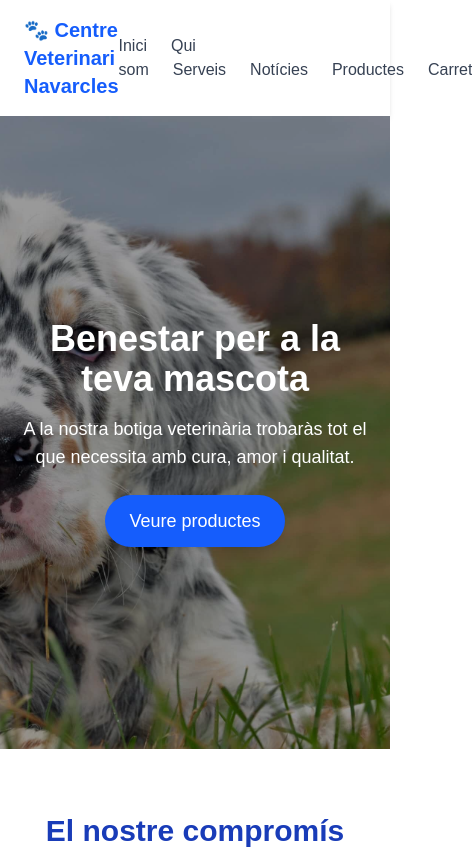
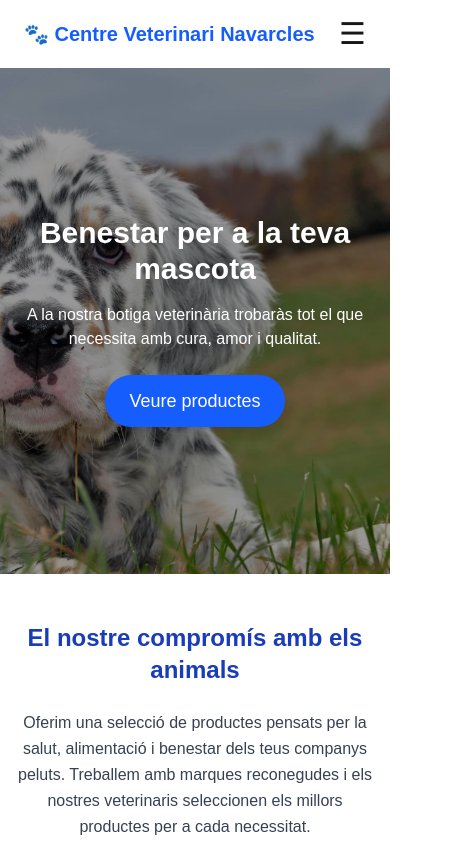
Before and after one commit to gcarrerag/webapp_cvn, a Next.js app: page / in a window 390 px wide. Shown: the top 849 px of the page, 472 px wide, since content can reach past the window. Built offline with nearby package versions, Linux system fonts and the light colour scheme.

Commit message:
test definitiu bo lk

```diff
--- a/app/page.js
+++ b/app/page.js
@@ -9,10 +9,10 @@ export default function Home() {
       <Navbar />
 
       {/* Portada */}
-      <section className="relative bg-cover bg-center h-[75vh] w-full" style={{ backgroundImage: "url('/portada.jpg')" }}>
+      <section className="relative bg-cover bg-center h-[60vh] md:h-[75vh] w-full" style={{ backgroundImage: "url('/portada.jpg')" }}>
         <div className="absolute inset-0 bg-black/40 flex flex-col justify-center items-center text-white px-4 text-center">
-          <h1 className="text-4xl md:text-5xl font-bold mb-4">Benestar per a la teva mascota</h1>
-          <p className="text-lg md:text-xl mb-6 max-w-xl">
+          <h1 className="text-3xl md:text-5xl font-bold mb-4">Benestar per a la teva mascota</h1>
+          <p className="text-md md:text-xl mb-6 max-w-lg">
             A la nostra botiga veterinària trobaràs tot el que necessita amb cura, amor i qualitat.
           </p>
           <Link href="/productes">
@@ -24,16 +24,16 @@ export default function Home() {
       </section>
 
       {/* Secció informativa */}
-      <section className="py-16 px-6 md:px-20 bg-white text-center">
-        <h2 className="text-3xl font-bold text-blue-800 mb-6">El nostre compromís amb els animals</h2>
-        <p className="text-gray-700 max-w-3xl mx-auto text-lg leading-relaxed">
+      <section className="py-12 md:py-16 px-4 md:px-20 bg-white text-center">
+        <h2 className="text-2xl md:text-3xl font-bold text-blue-800 mb-6">El nostre compromís amb els animals</h2>
+        <p className="text-gray-700 max-w-3xl mx-auto text-md md:text-lg leading-relaxed">
           Oferim una selecció de productes pensats per la salut, alimentació i benestar dels teus companys peluts.
           Treballem amb marques reconegudes i els nostres veterinaris seleccionen els millors productes per a cada necessitat.
         </p>
       </section>
 
       {/* Footer */}
-      <footer className="bg-gray-100 py-6 text-center text-sm text-gray-600">
+      <footer className="bg-gray-100 py-6 text-center text-sm text-gray-600 px-4">
         © {new Date().getFullYear()} Centre Veterinari Navarcles · Tots els drets reservats
       </footer>
     </div>
--- a/components/Navbar.js
+++ b/components/Navbar.js
@@ -1,19 +1,32 @@
 "use client";
 import Link from "next/link";
+import { useState } from "react";
 
 export default function Navbar() {
+  const [menuObert, setMenuObert] = useState(false);
+
   return (
     <nav className="w-full bg-white shadow-md px-6 py-4 flex justify-between items-center">
       <Link href="/" className="text-xl font-bold text-blue-600">
         🐾 Centre Veterinari Navarcles
       </Link>
-      <div className="space-x-6 text-gray-700 font-medium">
-        <Link href="/" className="hover:underline">Inici</Link>
-        <Link href="/quisom" className="hover:underline">Qui som</Link>
-        <Link href="/serveis" className="hover:underline">Serveis</Link>
-        <Link href="/noticies" className="hover:underline text-gray-700">Notícies</Link>
-        <Link href="/productes" className="hover:underline">Productes</Link>
-        <Link href="/carret" className="hover:underline">Carret</Link>
+
+      {/* Botó menú per mòbil */}
+      <button
+        onClick={() => setMenuObert(!menuObert)}
+        className="md:hidden text-3xl focus:outline-none"
+      >
+        ☰
+      </button>
+
+      {/* Links */}
+      <div className={`flex-col md:flex-row md:flex md:items-center md:space-x-6 text-gray-700 font-medium ${menuObert ? "flex mt-4 space-y-4" : "hidden"} md:space-y-0`}>
+        <Link href="/" className="hover:underline" onClick={() => setMenuObert(false)}>Inici</Link>
+        <Link href="/quisom" className="hover:underline" onClick={() => setMenuObert(false)}>Qui som</Link>
+        <Link href="/serveis" className="hover:underline" onClick={() => setMenuObert(false)}>Serveis</Link>
+        <Link href="/noticies" className="hover:underline" onClick={() => setMenuObert(false)}>Notícies</Link>
+        <Link href="/productes" className="hover:underline" onClick={() => setMenuObert(false)}>Productes</Link>
+        <Link href="/carret" className="hover:underline" onClick={() => setMenuObert(false)}>Carret</Link>
       </div>
     </nav>
   );
```
